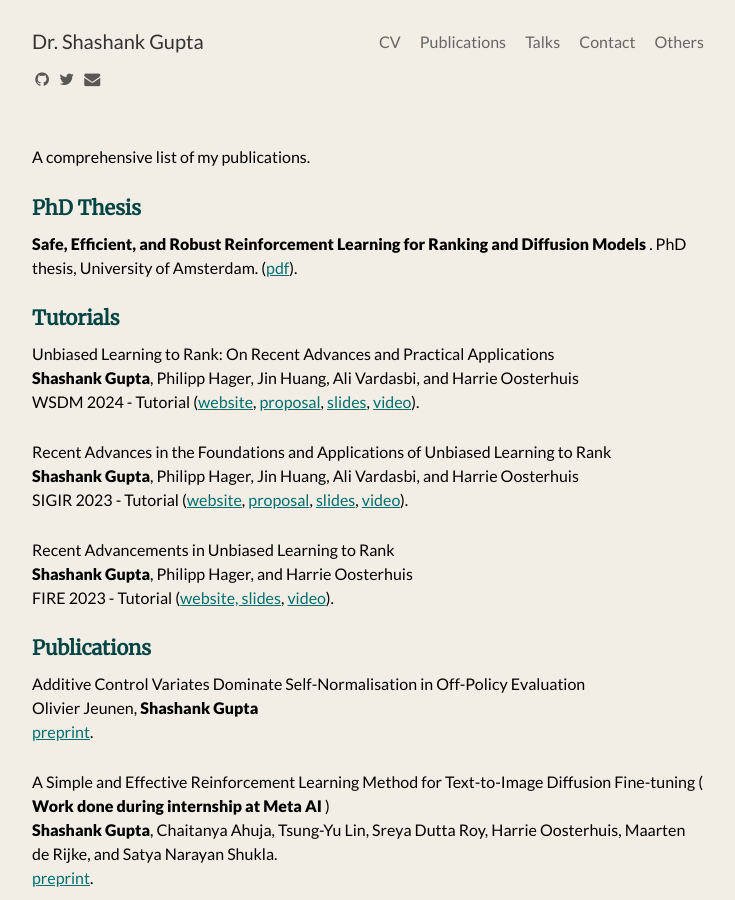
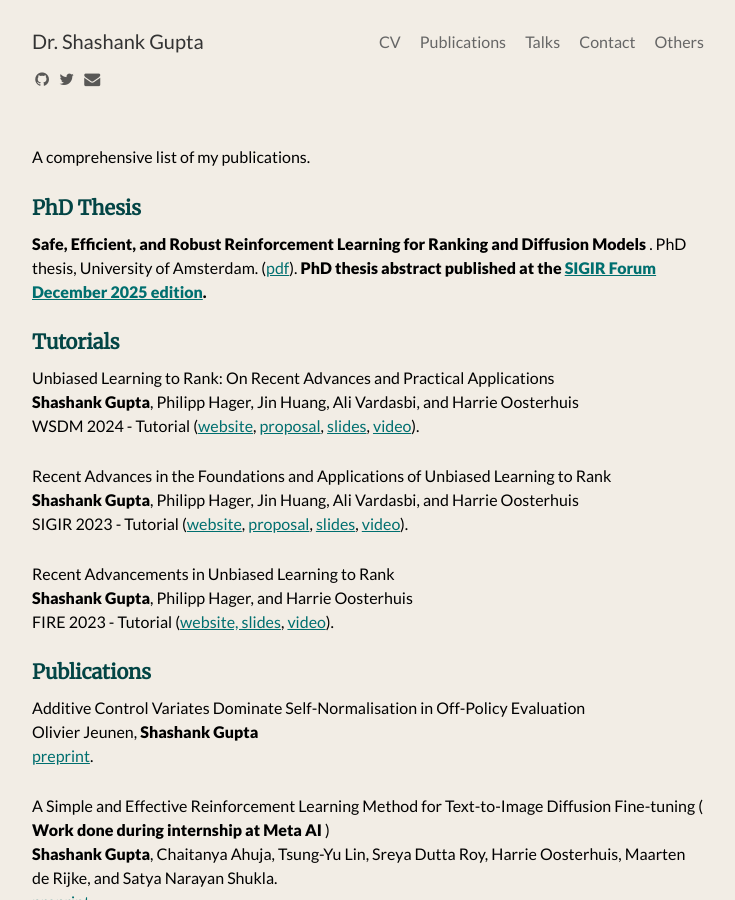
Before and after one commit to shashankg7/shashankg7.github.io, a Jekyll site: the page built from publications.md, in a window 1280 px wide and 900 px high. Shown: the whole window, without its empty margins (272-1007 px from the left). Built offline with Jekyll 4.4.1, drawn with Linux system fonts in a browser that asks for light colours; nearby versions of some CDN libraries.

Commit message:
Update publications.md

```diff
--- a/publications.md
+++ b/publications.md
@@ -9,6 +9,7 @@
 
 <b> Safe, Efficient, and Robust Reinforcement Learning for Ranking and Diffusion Models </b>. PhD thesis, University of Amsterdam.
 ([pdf](https://dare.uva.nl/search?identifier=669b7ddf-8c57-44c1-917d-9160ae14c04e)).
+<b> PhD thesis abstract published at the [SIGIR Forum December 2025 edition](https://sigir.org/forum/issues/december-2025/). </b>
 
 
 ### Tutorials
```
